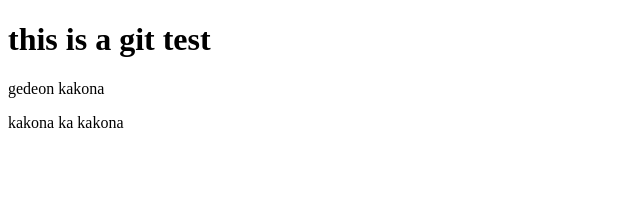
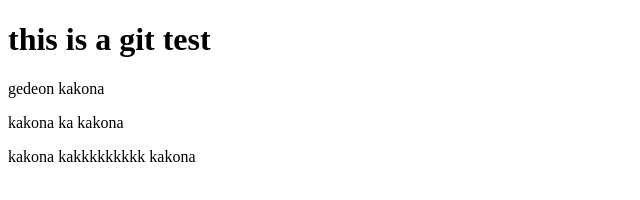
Before and after one commit to gedeon809/my-css-short, a website: page index.html in a window 1280 px wide. Shown: the whole page, without its empty margins (0-640 px from the left). Drawn offline with Linux system fonts and the light colour scheme.

Commit message:
fouth commit

```diff
--- a/index.html
+++ b/index.html
@@ -5,5 +5,6 @@
         <h1>this is a git test</h1>
         <p>gedeon kakona</p>
         <p>kakona ka kakona</p>
+        <p>kakona kakkkkkkkkk kakona</p>
     </body>
 </html>
```
Also changed, not shown: package.json (added, +24 -0 lines), 2 other files.
